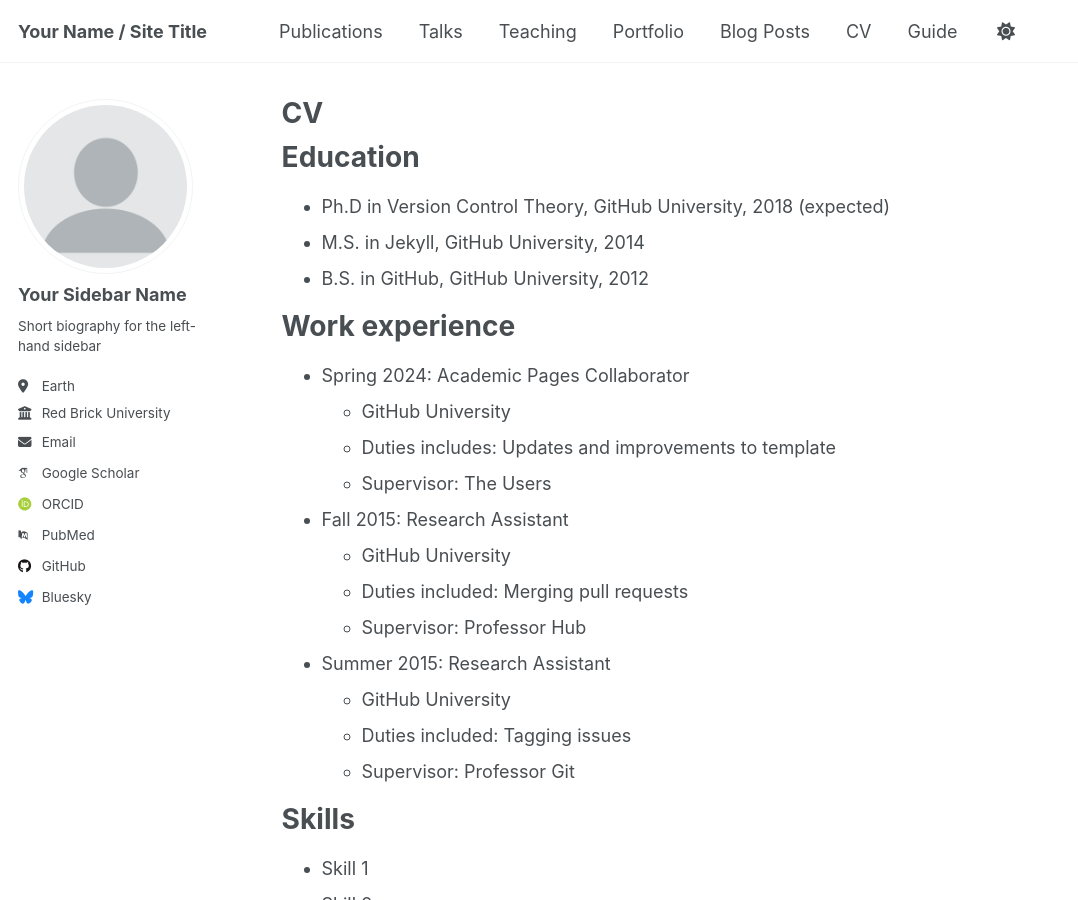
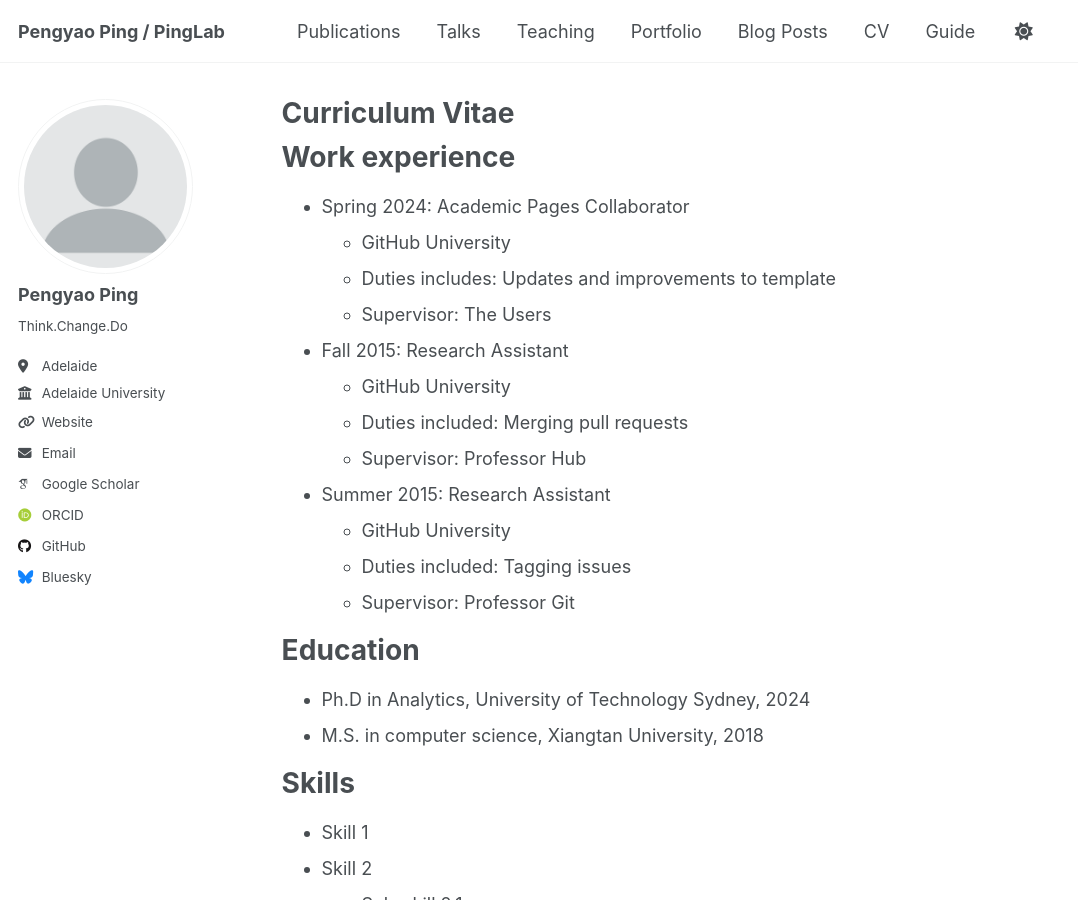
Before and after one commit to JappyPing/JappyPing.github.io, a Jekyll site: the page built from _pages/cv.md, in a window 1280 px wide and 900 px high. Shown: the whole window, without its empty margins (0-1078 px from the left). Built offline with Jekyll 4.4.1, drawn with Linux system fonts in a browser that asks for light colours; some web fonts are replaced.

Commit message:
update sidebar

```diff
--- a/_config.yml
+++ b/_config.yml
@@ -9,13 +9,13 @@
 # Basic Site Settings
 locale                   : "en-US"
 site_theme               : "default"
-title                    : "Your Name / Site Title"
+title                    : "Pengyao Ping / PingLab"
 title_separator          : "-"
 name                     : &name "Your Name"
 description              : &description "personal description"
-url                      : https://academicpages.github.io # the base hostname & protocol for your site e.g. "https://[your GitHub username].github.io" or if you already have some other page hosted on Github then use "https://[your GitHub username].github.io/[Your Repo Name]"
+url                      : https://Jappy.Ping.github.io # the base hostname & protocol for your site e.g. "https://[your GitHub username].github.io" or if you already have some other page hosted on Github then use "https://[your GitHub username].github.io/[Your Repo Name]"
 baseurl                  : "" # the subpath of your site, e.g. "/blog"
-repository               : "academicpages/academicpages.github.io"
+repository               : "JappyPing/Jappy.Ping.github.io"
 
 # Site Author - The following control what appear as part of the author content on the side bar.
 #               If a field is blank the icon and link will not appear, otherwise it will be shown.
@@ -23,22 +23,22 @@
 author:
   # Biographic information
   avatar           : "profile.png"
-  name             : "Your Sidebar Name"
+  name             : "Pengyao Ping"
   pronouns         : # example: "she/her"
-  bio              : "Short biography for the left-hand sidebar"
-  location         : "Earth"
-  employer         : "Red Brick University"
-  uri              : # URL
-  email            : "none@example.org"
+  bio              : "Think.Change.Do"
+  location         : "Adelaide"
+  employer         : "Adelaide University"
+  uri              : "https://researchers.adelaide.edu.au/profile/pengyao.ping"
+  email            : "Pengyao.Ping@adelaide.edu.au"
 
   # Academic websites
   academia         : # URL
   arxiv            : # URL - Update with the correct link to your profile
-  googlescholar    : "https://scholar.google.com/citations?user=PS_CX0AAAAAJ"
+  googlescholar    : "https://scholar.google.com.au/citations?user=Lk--rAMAAAAJ&hl=en"
   impactstory      : # URL
-  orcid            : "http://orcid.org/yourorcidurl"
+  orcid            : "https://orcid.org/0000-0002-1829-3273"
   semantic         : # URL
-  pubmed           : "https://www.ncbi.nlm.nih.gov/pubmed/?term=john+snow"
+  pubmed           : #
   researchgate     : # URL
   scopus           : # URL
 
--- a/_pages/cv.md
+++ b/_pages/cv.md
@@ -1,6 +1,6 @@
 ---
 layout: archive
-title: "CV"
+title: "Curriculum Vitae"
 permalink: /cv/
 author_profile: true
 redirect_from:
@@ -8,13 +8,6 @@
 ---
 
 {% include base_path %}
-
-Education
-======
-* Ph.D in Version Control Theory, GitHub University, 2018 (expected)
-* M.S. in Jekyll, GitHub University, 2014
-* B.S. in GitHub, GitHub University, 2012
-
 Work experience
 ======
 * Spring 2024: Academic Pages Collaborator
@@ -31,6 +24,11 @@
   * GitHub University
   * Duties included: Tagging issues
   * Supervisor: Professor Git
+
+Education
+======
+* Ph.D in Analytics, University of Technology Sydney, 2024
+* M.S. in computer science, Xiangtan University, 2018
 
 Skills
 ======
```
Also changed, not shown: _pages/about.md (+1 -3 lines), 1 other file.
